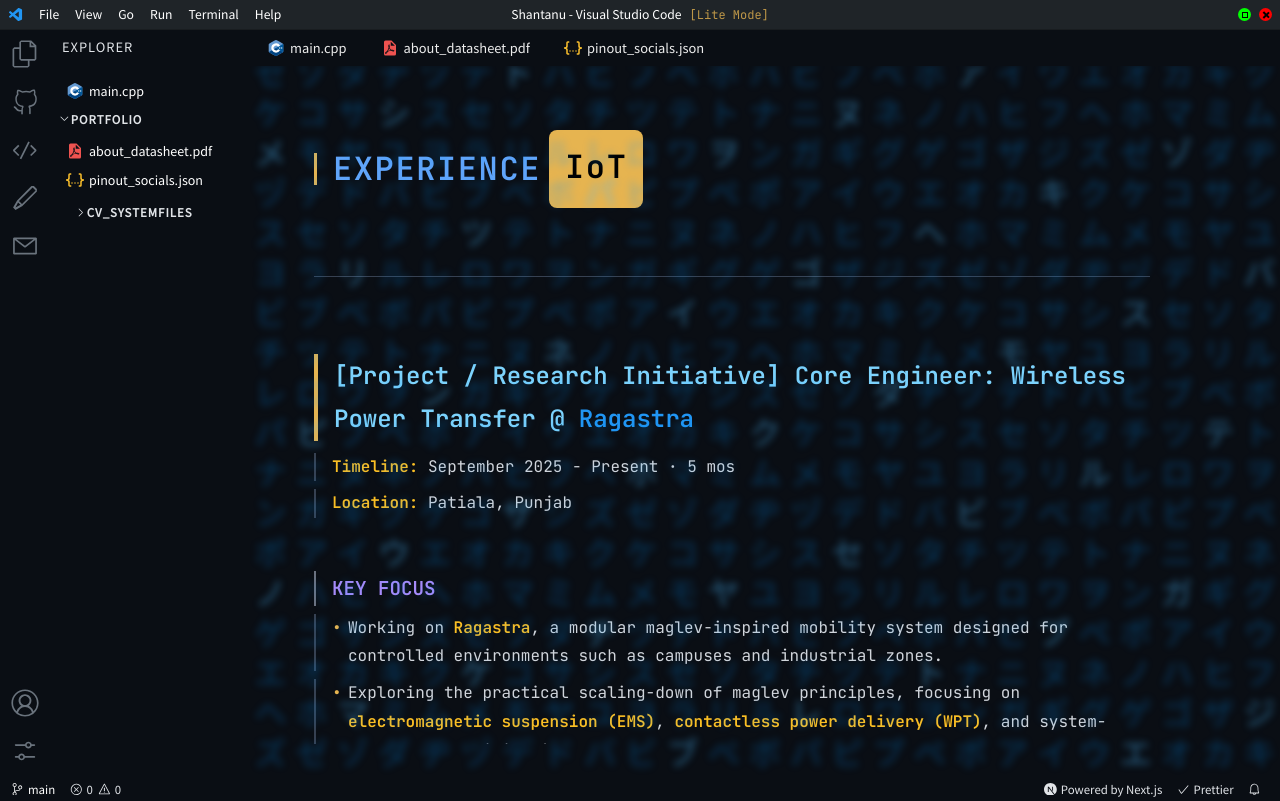
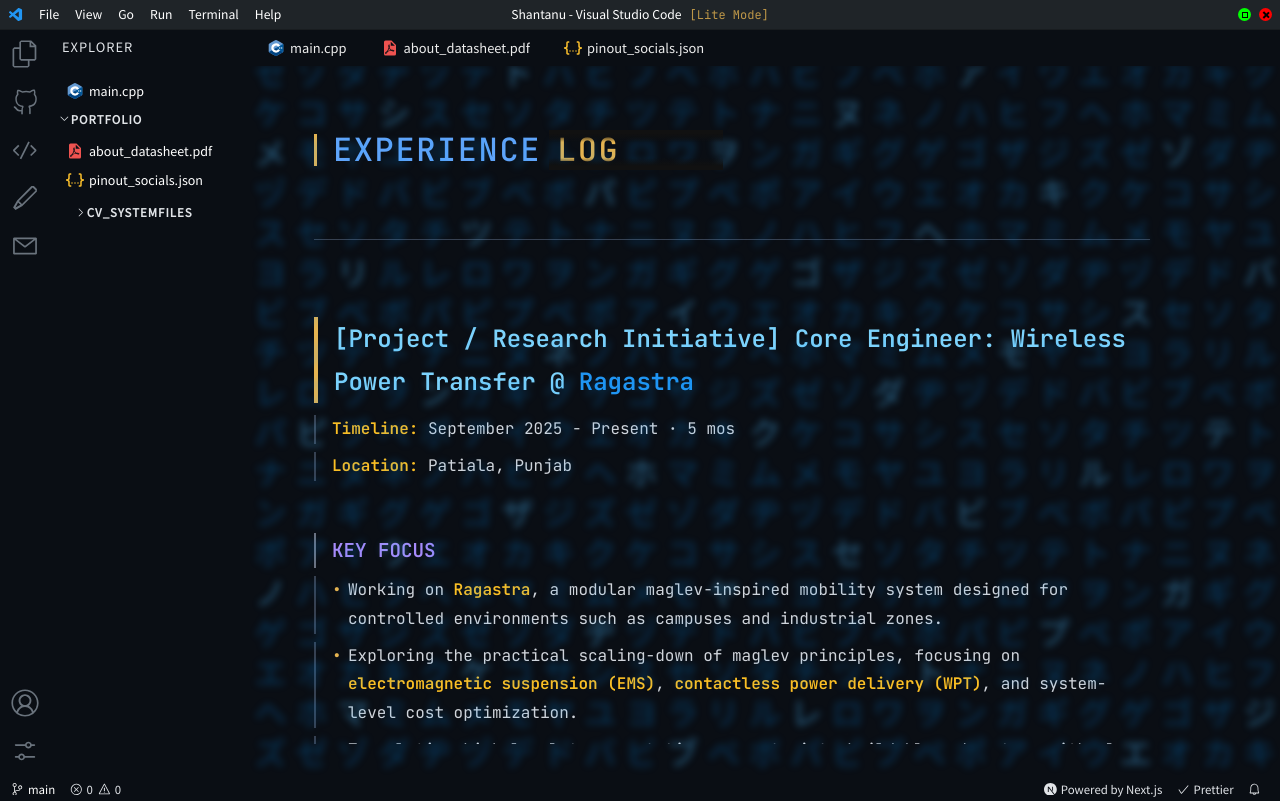
Before and after one commit to shaxntanu/VSCode-Portfolio, a Next.js app: page /experience in a window 1280 px wide. Built offline with nearby package versions, Linux system fonts and the light colour scheme.

Commit message:
Replace rotating text with CSS-based word cycling animation in experience section

```diff
--- a/pages/experience.tsx
+++ b/pages/experience.tsx
@@ -1,10 +1,8 @@
 import Head from '@/components/Head';
 import styles from '@/styles/ExperiencePage.module.css';
-import RotatingText from '@/components/RotatingText';
 import { JSX } from 'react';
 
 const ExperiencePage = () => {
-  const rotatingTexts = ['LOG', 'Product', 'IoT', 'Embedded Systems', 'Circuits', 'Sketch', 'Design'];
 
   // Function to calculate duration between two dates
   const calculateDuration = (startDate: string, endDate: string | 'Present') => {
@@ -142,19 +140,17 @@ const ExperiencePage = () => {
           <div key={key++} className={styles.h1Wrapper}>
             <div className={styles.h1Border}></div>
             <h1 className={styles.h1}>
-              EXPERIENCE{' '}
-              <RotatingText
-                texts={rotatingTexts}
-                rotationInterval={2000}
-                staggerFrom="last"
-                staggerDuration={0.025}
-                initial={{ y: '100%' }}
-                animate={{ y: 0 }}
-                exit={{ y: '-120%' }}
-                transition={{ type: 'spring', damping: 30, stiffness: 400 }}
-                mainClassName={styles.rotatingTextBox}
-                splitLevelClassName={styles.rotatingTextOverflow}
-              />
+              <div className={styles.loader}>
+                <span>EXPERIENCE</span>
+                <div className={styles.words}>
+                  <span className={styles.word}>LOG</span>
+                  <span className={styles.word}>Product</span>
+                  <span className={styles.word}>IoT</span>
+                  <span className={styles.word}>Embedded</span>
+                  <span className={styles.word}>Circuits</span>
+                  <span className={styles.word}>LOG</span>
+                </div>
+              </div>
             </h1>
           </div>
         );
--- a/styles/ExperiencePage.module.css
+++ b/styles/ExperiencePage.module.css
@@ -48,6 +48,85 @@
     align-items: center;
     flex-wrap: wrap;
     gap: 0.5rem;
+}
+
+.loader {
+    font-family: 'JetBrains Mono', 'Courier New', monospace;
+    font-weight: 500;
+    font-size: 2rem;
+    height: 2.5rem;
+    display: flex;
+    align-items: center;
+    gap: 0.5rem;
+}
+
+.words {
+    overflow: hidden;
+    position: relative;
+    height: 2.5rem;
+    padding-left: 0.5rem;
+}
+
+.words::after {
+    content: "";
+    position: absolute;
+    inset: 0;
+    background: linear-gradient(var(--bg-color, #111) 10%,
+            transparent 30%,
+            transparent 70%,
+            var(--bg-color, #111) 90%);
+    z-index: 20;
+    pointer-events: none;
+}
+
+.word {
+    display: block;
+    height: 100%;
+    color: var(--accent-color);
+    animation: spin_words 6s infinite;
+    line-height: 2.5rem;
+}
+
+@keyframes spin_words {
+    10% {
+        transform: translateY(-105%);
+    }
+
+    20% {
+        transform: translateY(-100%);
+    }
+
+    30% {
+        transform: translateY(-205%);
+    }
+
+    40% {
+        transform: translateY(-200%);
+    }
+
+    50% {
+        transform: translateY(-305%);
+    }
+
+    60% {
+        transform: translateY(-300%);
+    }
+
+    70% {
+        transform: translateY(-405%);
+    }
+
+    80% {
+        transform: translateY(-400%);
+    }
+
+    90% {
+        transform: translateY(-505%);
+    }
+
+    100% {
+        transform: translateY(-500%);
+    }
 }
 
 .h2 {
@@ -125,6 +204,19 @@
         font-size: 1.5rem;
     }
 
+    .loader {
+        font-size: 1.5rem;
+        height: 2rem;
+    }
+
+    .words {
+        height: 2rem;
+    }
+
+    .word {
+        line-height: 2rem;
+    }
+
     .h2 {
         font-size: 1.2rem;
     }
@@ -142,19 +234,3 @@
         left: 0.5rem;
     }
 }
-
-.rotatingTextBox {
-    background: var(--accent-color);
-    color: #000;
-    padding: 0.5rem 1rem;
-    border-radius: 0.5rem;
-    overflow: hidden;
-    display: inline-flex;
-    align-items: center;
-    justify-content: center;
-}
-
-.rotatingTextOverflow {
-    overflow: hidden;
-    padding-bottom: 0.25rem;
-}
```
